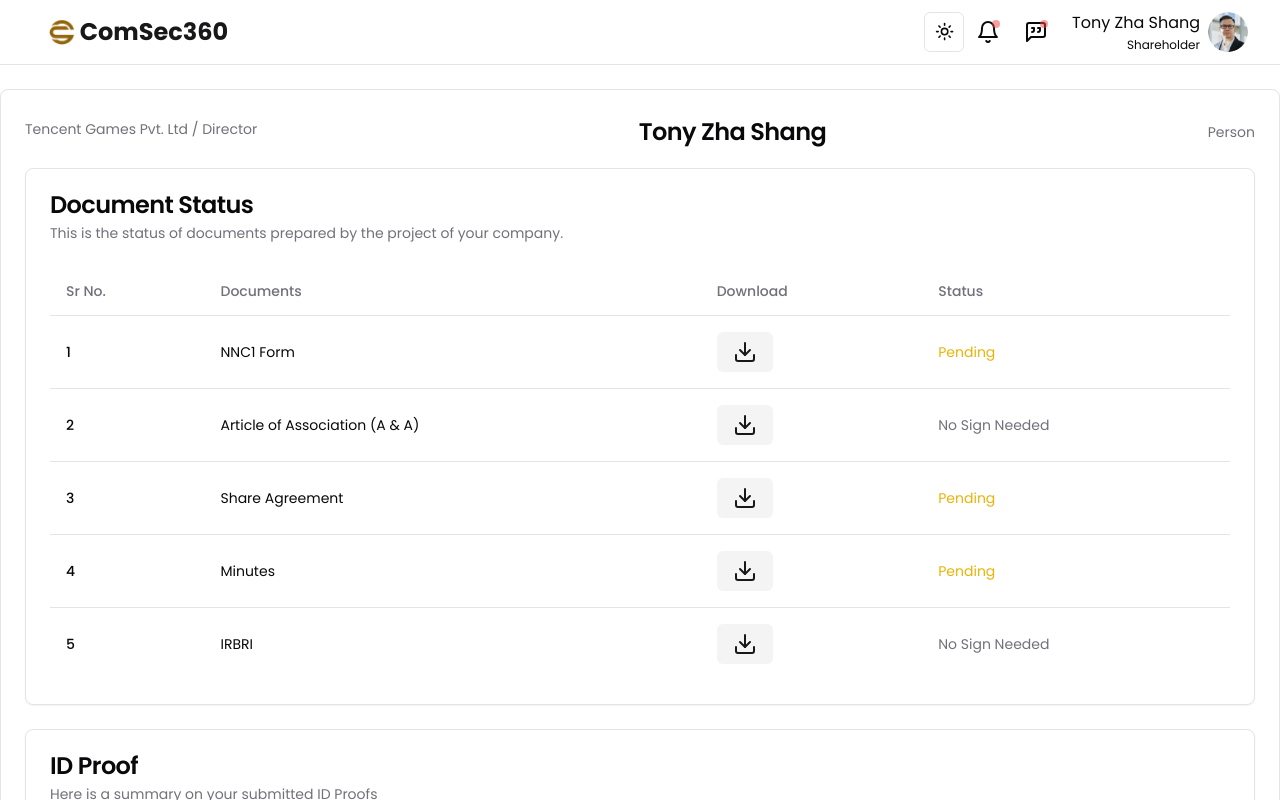
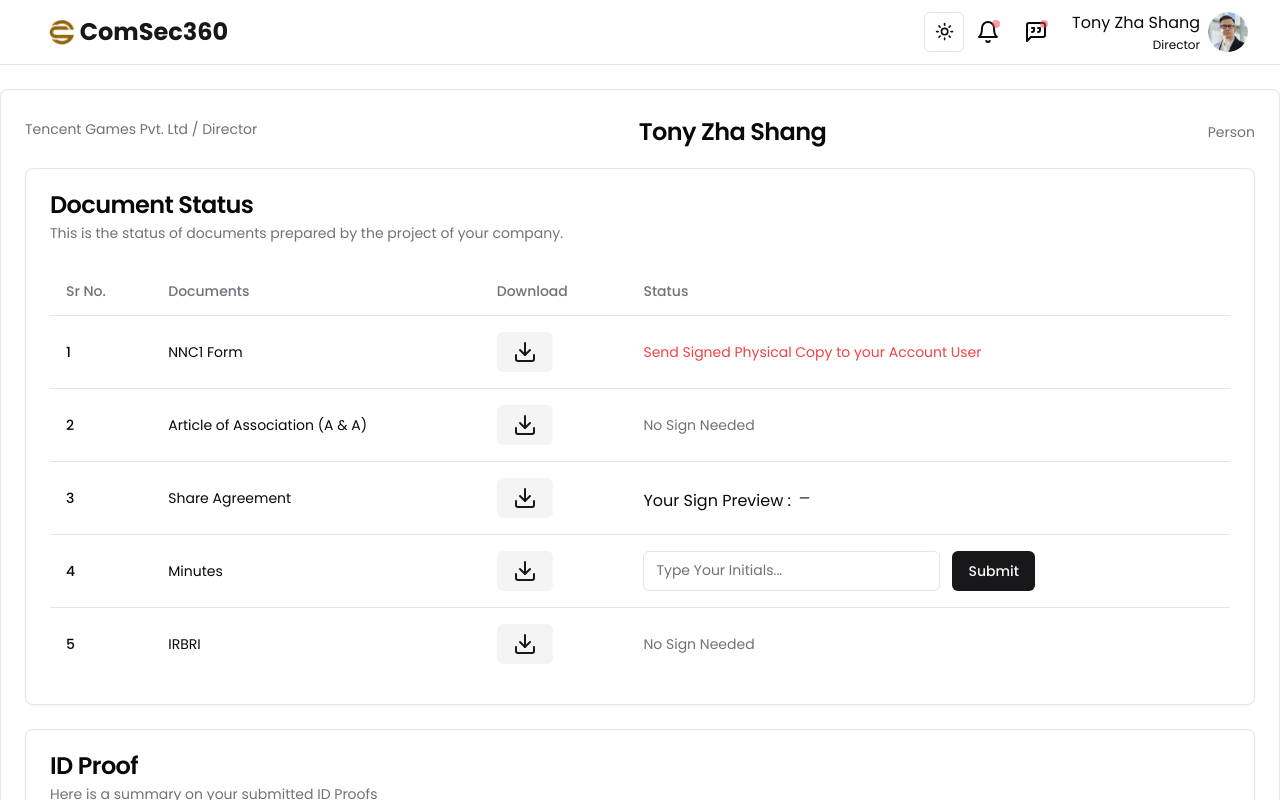
Before and after one commit to omunite215/Director, a Next.js app: page / in a window 1280 px wide. Shown: the top 800 px of the page. Built offline with nearby package versions, Linux system fonts and the light colour scheme.

Commit message:
UI Changes

```diff
--- a/app/layout.tsx
+++ b/app/layout.tsx
@@ -3,7 +3,7 @@ import { ThemeProvider } from "@/components/theme-provider";
 import { cn } from "@/lib/utils";
 import "@/styles/globals.css";
 import type { Metadata } from "next";
-import { Poppins as FontSans } from "next/font/google";
+import { Poppins as FontSans, Great_Vibes } from "next/font/google";
 
 const fontSans = FontSans({
   subsets: ["latin"],
@@ -11,8 +11,14 @@ const fontSans = FontSans({
   variable: "--font-sans",
 });
 
+const greatVibes = Great_Vibes({
+  subsets: ["latin"],
+  weight: ["400"],
+  variable: "--font-greatvibes"
+})
+
 export const metadata: Metadata = {
-  title: "Shareholder",
+  title: "Director",
   description:
     "This is a ComSec360 Admin Dashboard for Account User of a Single Company",
 };
@@ -27,7 +33,7 @@ export default function RootLayout({
       <body
         className={cn(
           "min-h-screen bg-background font-sans antialiased",
-          fontSans.variable
+          fontSans.variable, greatVibes.variable
         )}
       >
         <ThemeProvider
--- a/components/Forms/index.tsx
+++ b/components/Forms/index.tsx
@@ -1,11 +1,20 @@
-import LinkButton from "../LinkButton";
+"use client";
+import { Button } from "@/components/ui/button";
 import {
   Card,
   CardContent,
   CardDescription,
   CardHeader,
   CardTitle,
-} from "../ui/card";
+} from "@/components/ui/card";
+import {
+  Form,
+  FormControl,
+  FormField,
+  FormItem,
+  FormMessage
+} from "@/components/ui/form";
+import { Input } from "@/components/ui/input";
 import {
   Table,
   TableBody,
@@ -13,9 +22,32 @@ import {
   TableHead,
   TableHeader,
   TableRow,
-} from "../ui/table";
+} from "@/components/ui/table";
+import { zodResolver } from "@hookform/resolvers/zod";
+import { useState } from "react";
+import { useForm } from "react-hook-form";
+import { z } from "zod";
+import LinkButton from "../LinkButton";
+const formSchema = z.object({
+  sign: z.string().min(2, {
+    message: "Username must be at least 2 characters.",
+  }),
+});
 
 const UploadFormTable = () => {
+  const [signPreview, setsignPreview] = useState("-");
+  const form = useForm<z.infer<typeof formSchema>>({
+    resolver: zodResolver(formSchema),
+    defaultValues: {
+      sign: "",
+    },
+  });
+
+  // 2. Define a submit handler.
+  function onSubmit(values: z.infer<typeof formSchema>) {
+    console.log(values);
+  }
+
   return (
     <Card>
       <CardHeader>
@@ -26,6 +58,8 @@ const UploadFormTable = () => {
         </CardDescription>
       </CardHeader>
       <CardContent className="space-y-6">
+        <Form {...form}>
+          <form onSubmit={form.handleSubmit(onSubmit)}>
             <Table>
               <TableHeader>
                 <TableRow>
@@ -33,7 +67,6 @@ const UploadFormTable = () => {
                   <TableHead>Documents</TableHead>
                   <TableHead>Download</TableHead>
                   <TableHead>Status</TableHead>
-              {/* <TableHead>Download</TableHead> */}
                 </TableRow>
               </TableHeader>
               <TableBody>
@@ -43,7 +76,9 @@ const UploadFormTable = () => {
                   <TableCell>
                     <LinkButton href="/documents/NNC1.pdf" />
                   </TableCell>
-              <TableCell className="text-yellow-500">Pending</TableCell>
+                  <TableCell className="text-destructive">
+                    Send Signed Physical Copy to your Account User
+                  </TableCell>
                 </TableRow>
                 <TableRow>
                   <TableCell className="font-medium">2</TableCell>
@@ -61,7 +96,12 @@ const UploadFormTable = () => {
                   <TableCell>
                     <LinkButton href="/documents/SA.pdf" />
                   </TableCell>
-              <TableCell className="text-yellow-500">Pending</TableCell>
+                  <TableCell className="font-greatvibes text-4xl">
+                    <span className="font-sans text-base">
+                      Your Sign Preview :&nbsp;
+                    </span>
+                    {signPreview}
+                  </TableCell>
                 </TableRow>
                 <TableRow>
                   <TableCell className="font-medium">4</TableCell>
@@ -69,7 +109,28 @@ const UploadFormTable = () => {
                   <TableCell>
                     <LinkButton href="/documents/MOM.pdf" />
                   </TableCell>
-              <TableCell className="text-yellow-500">Pending</TableCell>
+                  <TableCell className=" flex items-center gap-3">
+                    <FormField
+                      control={form.control}
+                      name="sign"
+                      render={({ field }) => (
+                        <FormItem>
+                          <FormControl>
+                            <Input
+                              placeholder="Type Your Initials..."
+                              {...field}
+                              onChange={(e) => {
+                                form.setValue("sign", e.target.value);
+                                setsignPreview(form.getValues("sign"));
+                              }}
+                            />
+                          </FormControl>
+                          <FormMessage />
+                        </FormItem>
+                      )}
+                    />
+                    <Button type="submit">Submit</Button>
+                  </TableCell>
                 </TableRow>
                 <TableRow>
                   <TableCell className="font-medium">5</TableCell>
@@ -83,6 +144,8 @@ const UploadFormTable = () => {
                 </TableRow>
               </TableBody>
             </Table>
+          </form>
+        </Form>
       </CardContent>
     </Card>
   );
--- a/components/Header/UserDropdown.tsx
+++ b/components/Header/UserDropdown.tsx
@@ -16,7 +16,7 @@ const UserDropdown = () => {
         <div className="flex items-center justify-end gap-2">
           <div className="sm:flex hidden flex-col justify-start items-end gap-0.5">
             <h1 className="text-base">Tony Zha Shang</h1>
-            <h2 className="text-xs">Shareholder</h2>
+            <h2 className="text-xs">Director</h2>
           </div>
           <Avatar>
             <AvatarImage src="/user/user-05.png" />
--- a/components/LinkButton.tsx
+++ b/components/LinkButton.tsx
@@ -1,16 +1,15 @@
-import Link from "next/link";
 import { buttonVariants } from "./ui/button";
 import { Download } from "lucide-react";
 
 const LinkButton = ({ href }: { href: string }) => {
   return (
-    <Link
+    <a
       href={href}
-      target="_blank"
+      download
       className={buttonVariants({ variant: "secondary" })}
     >
       <Download/>
-    </Link>
+    </a>
   );
 };
 
--- a/components/Tables/IDProof.tsx
+++ b/components/Tables/IDProof.tsx
@@ -31,7 +31,6 @@ const IDProof = () => {
               <TableHead>Sr No.</TableHead>
               <TableHead>Documents</TableHead>
               <TableHead>Download</TableHead>
-              <TableHead>Status</TableHead>
             </TableRow>
           </TableHeader>
           <TableBody>
@@ -41,7 +40,6 @@ const IDProof = () => {
               <TableCell>
                 <LinkButton href="/documents/users/shareholder1/ID.pdf" />
               </TableCell>
-              <TableCell className="text-green-500">Submited</TableCell>
             </TableRow>
             <TableRow>
               <TableCell className="font-medium">2</TableCell>
@@ -49,7 +47,6 @@ const IDProof = () => {
               <TableCell>
                 <LinkButton href="/documents/users/shareholder1/ID.pdf" />
               </TableCell>
-              <TableCell className=" text-yellow-500">Pending</TableCell>
             </TableRow>
           </TableBody>
         </Table>
--- a/tailwind.config.ts
+++ b/tailwind.config.ts
@@ -21,6 +21,7 @@ const config = {
     extend: {
       fontFamily: {
         sans: ["var(--font-sans)", ...fontFamily.sans],
+        greatvibes: ["var(--font-greatvibes)", ...fontFamily.sans]
       },
       colors: {
         border: "hsl(var(--border))",
```
Lines whose indentation alone changed are shown as unchanged.
